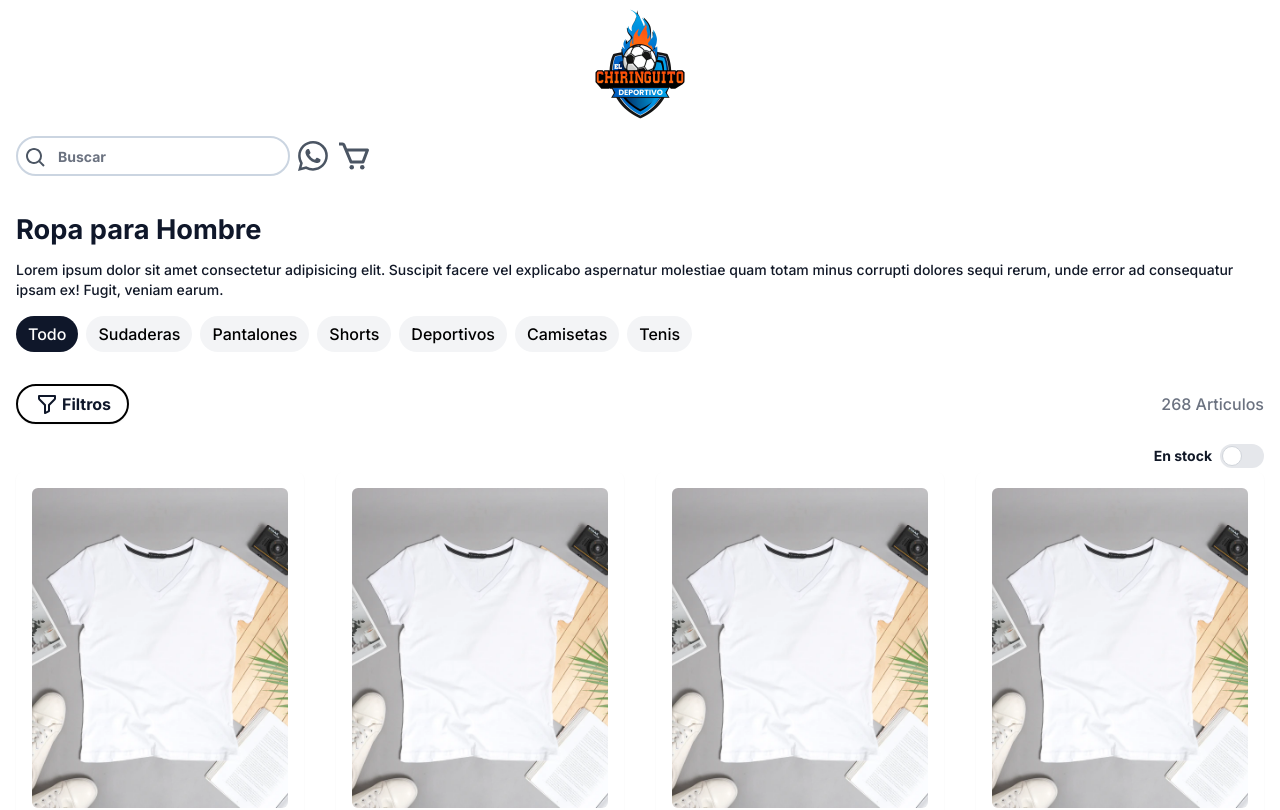
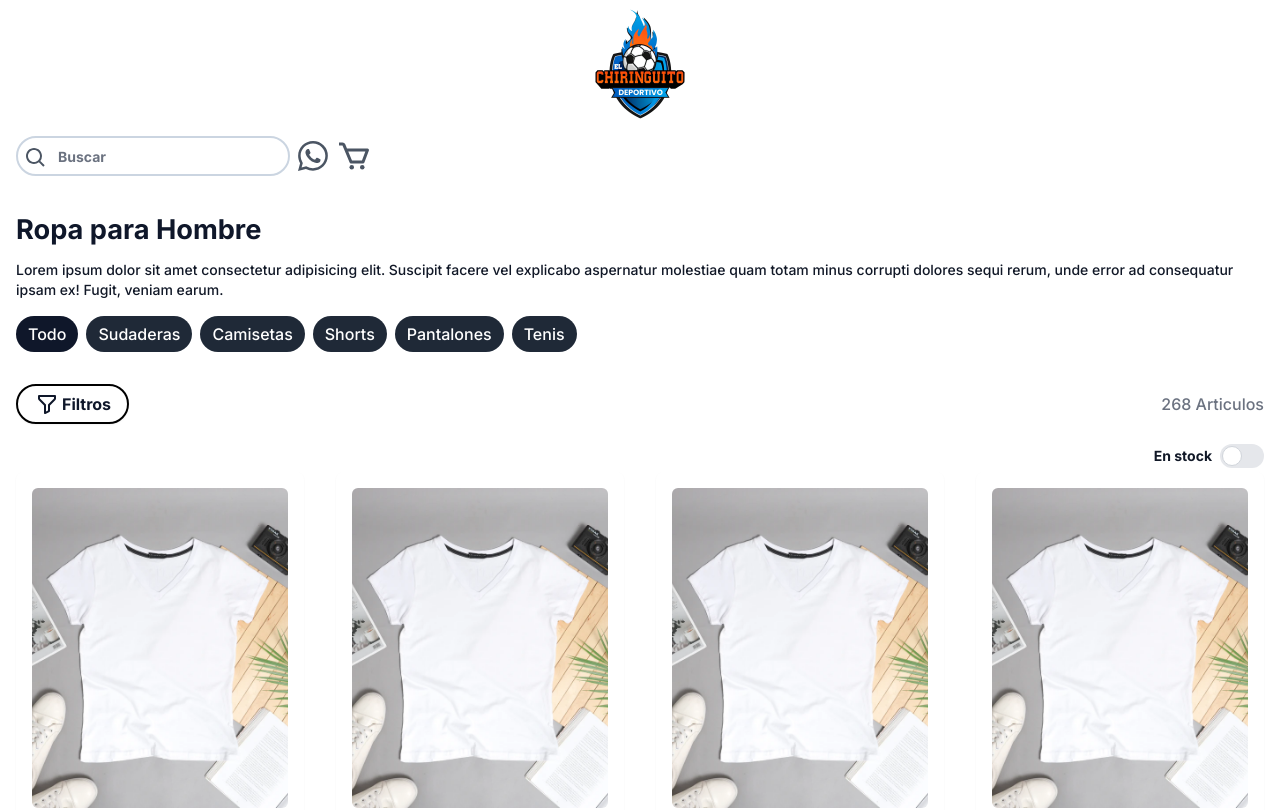
Before and after one commit to Rarewolf626/e-commerce-x, a React (Vite) app: page / in a window 1280 px wide. Shown: the top 810 px of the page. Built offline with nearby package versions, Linux system fonts and the light colour scheme.

Commit message:
fixed paths images

```diff
--- a/src/components/Card.jsx
+++ b/src/components/Card.jsx
@@ -6,7 +6,7 @@ function Card() {
   const refBg = useRef(null)
 
   return (
-    <div className="mx-auto flex w-full max-w-[300px] flex-col justify-center gap-1 rounded-lg p-4 shadow-sm">
+    <article className="mx-auto flex w-full max-w-[300px] flex-col justify-center gap-1 rounded-lg p-4 shadow-sm">
       <img
         ref={refBg}
         className="h-80 w-full rounded-md object-cover xl:h-80"
@@ -18,7 +18,7 @@ function Card() {
         <p className="font-bold text-green-700">$12.55</p>
       </div>
 
-      <RadioButtons referencia={refBg}/>
+      <RadioButtons refImg={refBg}/>
 
       <button className="mt-4 flex w-full transform items-center justify-center rounded-md bg-gray-800 px-2 py-2 font-medium capitalize tracking-wide text-white transition-colors duration-200 hover:bg-gray-700 focus:bg-gray-700 focus:outline-none">
         <svg
@@ -31,7 +31,7 @@ function Card() {
         </svg>
         <span className="mx-1">Add to cart</span>
       </button>
-    </div>
+    </article>
   );
 }
 
--- a/src/components/CardsContainer.jsx
+++ b/src/components/CardsContainer.jsx
@@ -3,7 +3,7 @@ import Card from "./Card";
 //TODO: Crear bucle segun datos de API para crear los componentes de forma dinamica
 function CardsContainer() {
   return (
-    <div className="container mx-auto pb-5">
+    <section className="container mx-auto pb-5">
       <div className="lg:-mx-2 lg:flex">
         <div className="mx-auto mt-6 lg:mt-0 lg:w-5/5 lg:px-2 ">
           <div className="mt-1 grid grid-cols-1 gap-8 md:grid-cols-2 lg:grid-cols-3 xl:grid-cols-4">
@@ -18,7 +18,7 @@ function CardsContainer() {
           </div>
         </div>
       </div>
-    </div>
+    </section>
   );
 }
 
--- a/src/components/RadioButtons.jsx
+++ b/src/components/RadioButtons.jsx
@@ -1,14 +1,19 @@
-import black from '../assets/black.webp'
-import red from '../assets/black.webp'
-import gray from '../assets/gray.webp'
+import black from "../assets/black.webp";
+import red from "../assets/red.webp";
+import gray from "../assets/gray.webp";
 
-function RadioButtons({ referencia }) {
+function RadioButtons({ refImg }) {
+  const arraysImages = [black, red, gray];
+
   const handleColors = (e) => {
     console.log(e.target.value);
-    referencia.current.src = `./src/assets/${e.target.value}.webp`
-    if(e.target.value === "blue") {
-      referencia.current.src = `./src/assets/shirt.webp`
-    }
+
+    arraysImages.map((i) => {
+      if (i.indexOf(e.target.value) !== -1) {
+        console.log(i);
+        refImg.current.src = i;
+      }
+    });
   };
 
   return (
--- /dev/null
+++ b/src/components/Tag.jsx
@@ -0,0 +1,24 @@
+function Tag({ isActive, text }) {
+
+  return (
+    <li
+      className={`mr-2 inline-block rounded-3xl bg-gray-800 py-2 px-3 text-white ${
+        isActive ? "bg-slate-900 text-white" : "bg-gray-100 text-black"
+      }`}
+    >
+      {text}
+    </li>
+  );
+}
+
+export default Tag;
+
+// tags.forEach(tag => {
+//   tag.addEventListener("click", () => {
+//     if (isActive) {
+//       setActive(false)
+//     } else {
+//       tags.forEach((tag) => setActive(true))
+//     }
+//   })
+// });
--- a/src/components/Tags.jsx
+++ b/src/components/Tags.jsx
@@ -1,34 +1,15 @@
+import Tag from "./Tag";
+
 function Tags() {
-  const isActive = true;
-
   return (
     <div className="mt-4">
       <ul className="text-md flex overflow-x-auto text-center font-medium first-letter:text-gray-100">
-        <li
-          className={`mr-2 inline-block rounded-3xl bg-gray-800 py-2 px-3 text-white ${
-            isActive ? "bg-slate-900 text-white" : "bg-gray-100 text-black"
-          }`}
-        >
-          Todo
-        </li>
-        <li className="mr-2 inline-block rounded-3xl bg-gray-100 py-2 px-3 text-black">
-          Sudaderas
-        </li>
-        <li className="mr-2 inline-block rounded-3xl bg-gray-100 py-2 px-3 text-black">
-          Pantalones
-        </li>
-        <li className="mr-2 inline-block rounded-3xl bg-gray-100 py-2 px-3 text-black">
-          Shorts
-        </li>
-        <li className="mr-2 inline-block rounded-3xl bg-gray-100 py-2 px-3 text-black">
-          Deportivos
-        </li>
-        <li className="mr-2 inline-block rounded-3xl bg-gray-100 py-2 px-3 text-black">
-          Camisetas
-        </li>
-        <li className="mr-2 inline-block rounded-3xl bg-gray-100 py-2 px-3 text-black">
-          Tenis
-        </li>
+        <Tag isActive={true} text="Todo" />
+        <Tag isActive={false} text="Sudaderas" />
+        <Tag isActive={false} text="Camisetas" />
+        <Tag isActive={false} text="Shorts" />
+        <Tag isActive={false} text="Pantalones" />
+        <Tag isActive={false} text="Tenis" />
       </ul>
     </div>
   );
```
